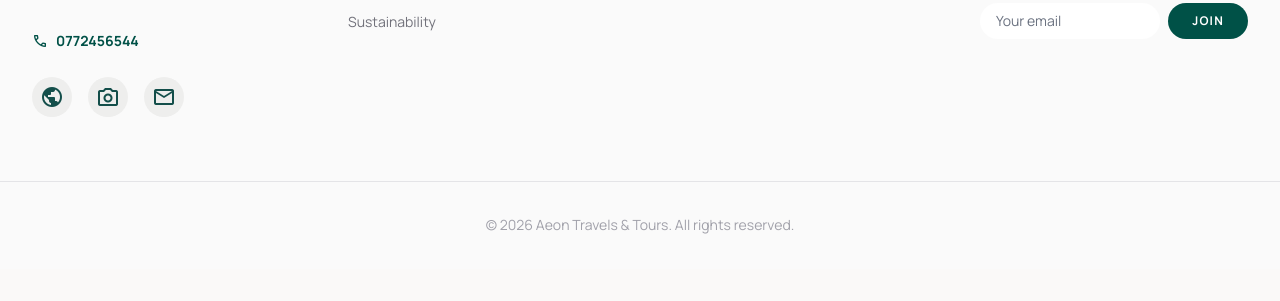
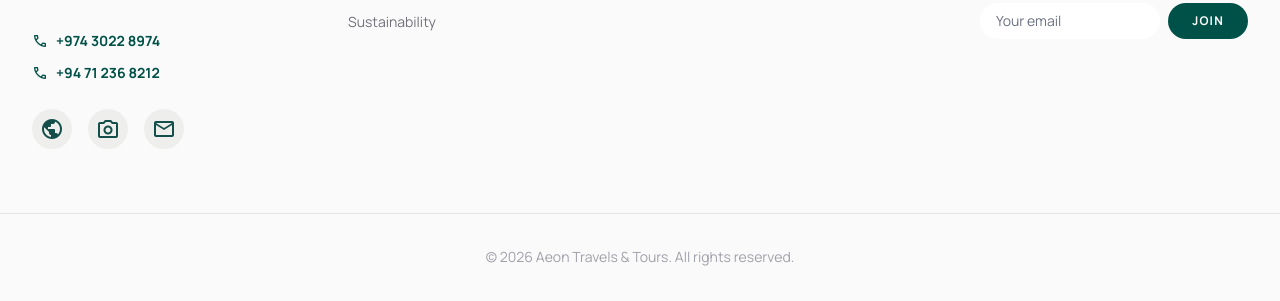
Before and after one commit to vlok-production/aeontraveltours, a plain HTML site: page index.html in a window 1280 px wide. Shown: the part 5124-5425 px from the top of the page. Before the commit the page ends 5393 px from the top, so only its background shows below. Drawn offline with nearby package versions, Linux system fonts and the light colour scheme.

Commit message:
Update contact and WhatsApp numbers

```diff
--- a/index.html
+++ b/index.html
@@ -429,7 +429,7 @@
     <a
       aria-label="Chat with Aeon Travels on WhatsApp"
       class="whatsapp-float fixed bottom-6 right-6 z-40 inline-flex items-center gap-3 rounded-full bg-primary px-5 py-3 text-sm font-headline font-bold text-white shadow-[0_20px_40px_rgba(0,81,71,0.28)] transition-all duration-300 hover:scale-105 hover:bg-primary-container md:bottom-8 md:right-8"
-      href="https://wa.me/94772456544"
+      href="https://wa.me/94712368212"
       rel="noopener noreferrer"
       target="_blank"
     >
@@ -946,13 +946,22 @@
             Curating the most authentic and luxury expeditions across the island
             of Sri Lanka.
           </p>
-          <a
-            class="mb-6 inline-flex items-center gap-2 text-sm font-bold text-primary transition-colors hover:text-primary-container"
-            href="tel:+94772456544"
-          >
-            <span class="material-symbols-outlined text-base">call</span>
-            0772456544
-          </a>
+          <div class="mb-6 flex flex-col items-start gap-2">
+            <a
+              class="inline-flex items-center gap-2 text-sm font-bold text-primary transition-colors hover:text-primary-container"
+              href="tel:+97430228974"
+            >
+              <span class="material-symbols-outlined text-base">call</span>
+              +974 3022 8974
+            </a>
+            <a
+              class="inline-flex items-center gap-2 text-sm font-bold text-primary transition-colors hover:text-primary-container"
+              href="tel:+94712368212"
+            >
+              <span class="material-symbols-outlined text-base">call</span>
+              +94 71 236 8212
+            </a>
+          </div>
           <div class="flex gap-4">
             <a
               class="w-10 h-10 rounded-full bg-surface-container flex items-center justify-center hover:scale-110 transition-all"
```
Also changed, not shown: contact.html (+10 -4 lines).
